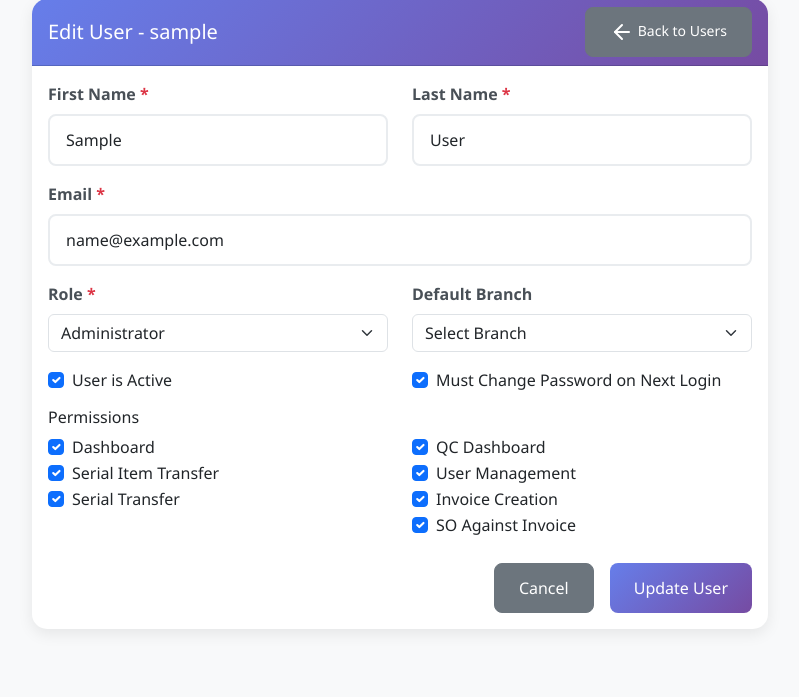
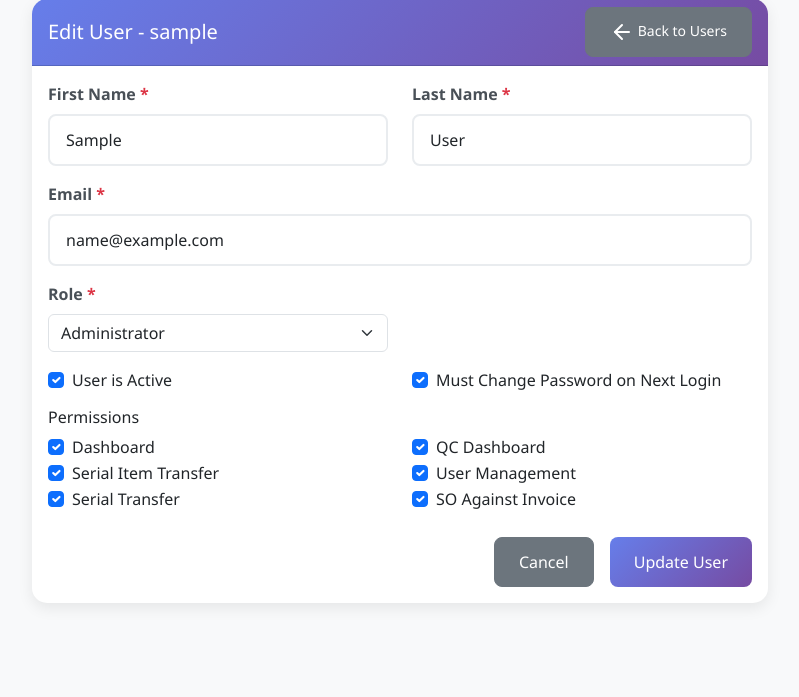
Before and after one commit to pragavigithub/IT_Lobby_20250924, a Flask app: page /edit_user/1 in a window 1280 px wide. Shown: the part 116-813 px from the top of the page, without its empty margins (240-1039 px from the left). Run offline with Flask 3, Linux system fonts and the light colour scheme; a user stored in the database is signed in; tables that the repository leaves empty hold one stand-in row (values such as "Sample post"); parts of the project's set-up code (start-up, migrations or seed data) failed here and were passed over; some libraries are stand-ins or nearby versions.

Commit message:
UserManagement UI Test

```diff
--- a/templates/edit_user.html
+++ b/templates/edit_user.html
@@ -48,19 +48,19 @@
                                 </select>
                             </div>
                         </div>
-                        <div class="col-md-6">
-                            <div class="mb-3">
-                                <label for="default_branch_id" class="form-label">Default Branch</label>
-                                <select class="form-select" id="default_branch_id" name="default_branch_id">
-                                    <option value="">Select Branch</option>
-                                    {% for branch in branches %}
-                                    <option value="{{ branch.id }}" {{ 'selected' if user.default_branch_id == branch.id else '' }}>
-                                        {{ branch.name }}
-                                    </option>
-                                    {% endfor %}
-                                </select>
-                            </div>
-                        </div>
+<!--                        <div class="col-md-6">-->
+<!--                            <div class="mb-3">-->
+<!--                                <label for="default_branch_id" class="form-label">Default Branch</label>-->
+<!--                                <select class="form-select" id="default_branch_id" name="default_branch_id">-->
+<!--                                    <option value="">Select Branch</option>-->
+<!--                                    {% for branch in branches %}-->
+<!--                                    <option value="{{ branch.id }}" {{ 'selected' if user.default_branch_id == branch.id else '' }}>-->
+<!--                                        {{ branch.name }}-->
+<!--                                    </option>-->
+<!--                                    {% endfor %}-->
+<!--                                </select>-->
+<!--                            </div>-->
+<!--                        </div>-->
                     </div>
 
                     <div class="row">
@@ -113,10 +113,10 @@
                                     <input class="form-check-input" type="checkbox" id="user_management" name="user_management" {{ 'checked' if user.has_permission('user_management') else '' }}>
                                     <label class="form-check-label" for="user_management">User Management</label>
                                 </div>
-                                <div class="form-check">
-                                    <input class="form-check-input" type="checkbox" id="invoice_creation" name="invoice_creation" {{ 'checked' if user.has_permission('invoice_creation') else '' }}>
-                                    <label class="form-check-label" for="invoice_creation">Invoice Creation</label>
-                                </div>
+<!--                                <div class="form-check">-->
+<!--                                    <input class="form-check-input" type="checkbox" id="invoice_creation" name="invoice_creation" {{ 'checked' if user.has_permission('invoice_creation') else '' }}>-->
+<!--                                    <label class="form-check-label" for="invoice_creation">Invoice Creation</label>-->
+<!--                                </div>-->
                                 <div class="form-check">
                                     <input class="form-check-input" type="checkbox" id="so_against_invoice" name="so_against_invoice" {{ 'checked' if user.has_permission('so_against_invoice') else '' }}>
                                     <label class="form-check-label" for="so_against_invoice">SO Against Invoice</label>
```
Also changed, not shown: templates/edit_profile.html (+11 -11 lines), templates/profile.html (+4 -4 lines), templates/user_management.html (+4 -4 lines).
